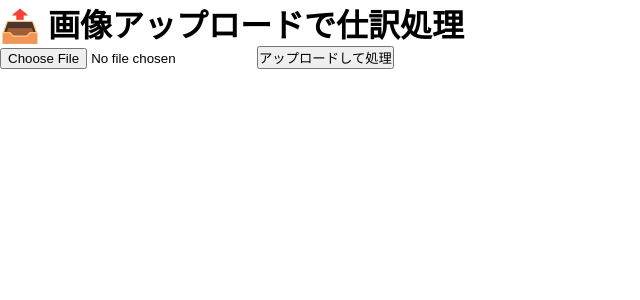
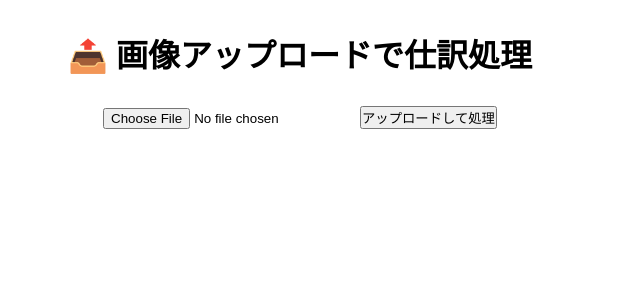
Before and after one commit to yusukeKSF/portfolio, a FastAPI app: page / in a window 1280 px wide. Shown: the top 300 px of the page, without its empty margins (0-640 px from the left). Run offline with FastAPI, Linux system fonts and the light colour scheme; parts of the project's set-up code (start-up, migrations or seed data) failed here and were passed over.

Commit message:
updated-3 index.html

```diff
--- a/app/templates/index.html
+++ b/app/templates/index.html
@@ -9,6 +9,17 @@
             margin: 0;
             padding: 0;
             box-sizing: border-box;
+        }
+        body {
+            width: 600px;
+            display: block;
+            text-align: center;
+        }
+        h1 {
+            margin: 30px 0;
+        }
+        thead {
+            margin: 50px 0;
         }
         #preview {
             max-width: 300px;
```
